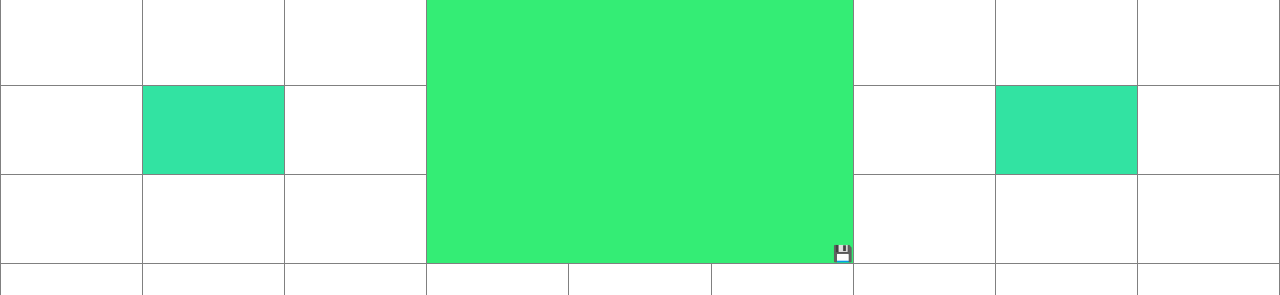
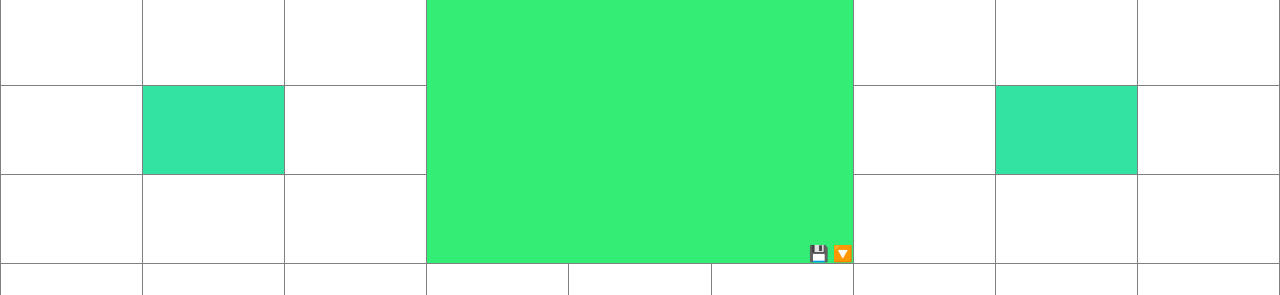
Before and after one commit to hidao80/mandarart, a plain HTML site: page src/index.html in a window 1280 px wide. Shown: the part 270-565 px from the top of the page. Drawn offline with Linux system fonts and the light colour scheme.

```diff
--- a/src/index.html
+++ b/src/index.html
@@ -48,7 +48,7 @@
       <td class="cell"><div class="done"></div><div id="d_1" contenteditable="true" class="editable" data-done="false"></div></td>
       <td class="cell"><div class="done"></div><div id="d_2" contenteditable="true" class="editable" data-done="false"></div></td>
       <td class="cell"><div class="done"></div><div id="d_3" contenteditable="true" class="editable" data-done="false"></div></td>
-                <td rowspan="3" colspan="3" class="cell grand-theme-cell"><div id="save">💾</div><div class="done"></div><div id="all_center" contenteditable="true" class="editable" data-done="false"></div></td>
+      <td rowspan="3" colspan="3" class="cell grand-theme-cell"><div id="download">🔽</div><div id="save">💾</div><div class="done"></div><div id="all_center" contenteditable="true" class="editable" data-done="false"></div></td>
       <td class="cell"><div class="done"></div><div id="e_1" contenteditable="true" class="editable" data-done="false"></div></td>
       <td class="cell"><div class="done"></div><div id="e_2" contenteditable="true" class="editable" data-done="false"></div></td>
       <td class="cell"><div class="done"></div><div id="e_3" contenteditable="true" class="editable" data-done="false"></div></td>
--- a/src/style.css
+++ b/src/style.css
@@ -23,8 +23,13 @@ td {
 #save {
   position: absolute;
   bottom: 0;
+  right: 1.5rem;
+  font-weight: bolder;
+}
+#download {
+  position: absolute;
+  bottom: 0;
   right: 0;
-    font-weight: bolder;
 }
 .editable {
   position: absolute;
```
Lines whose indentation alone changed are shown as unchanged.
